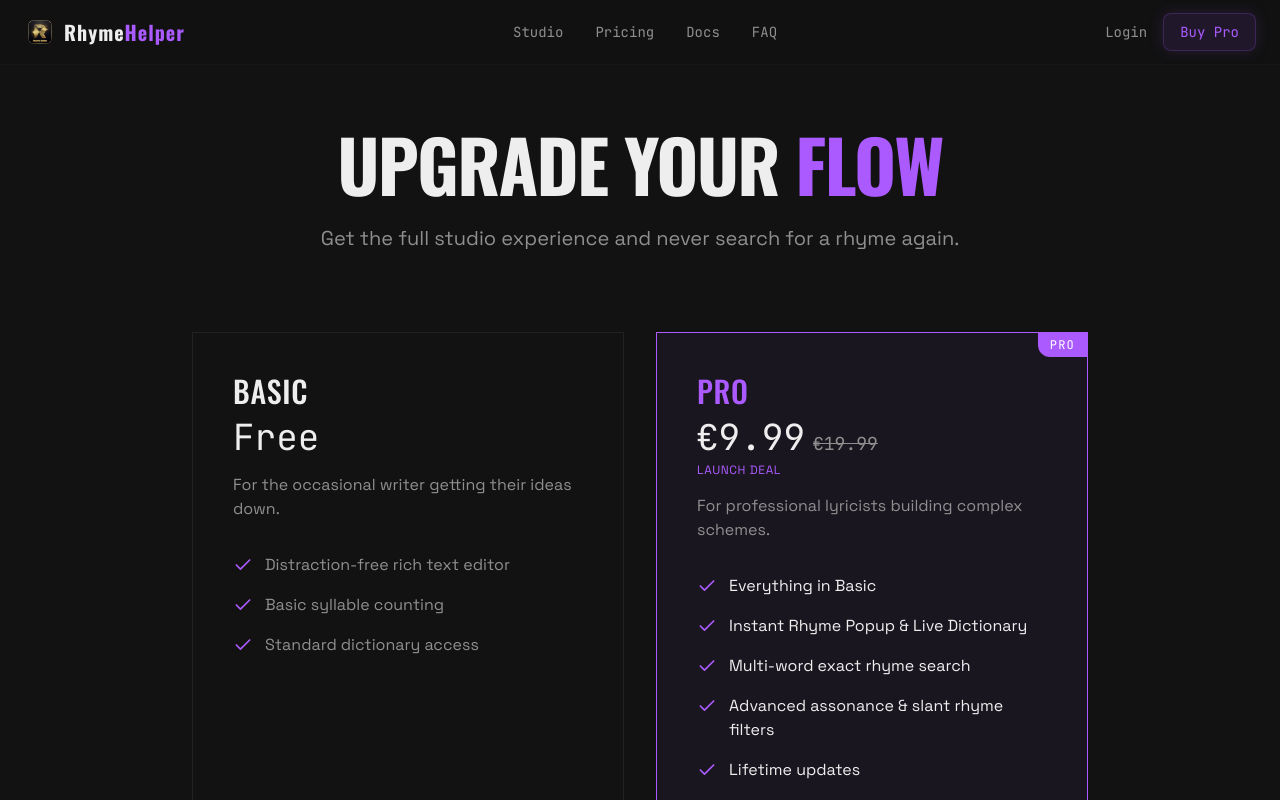
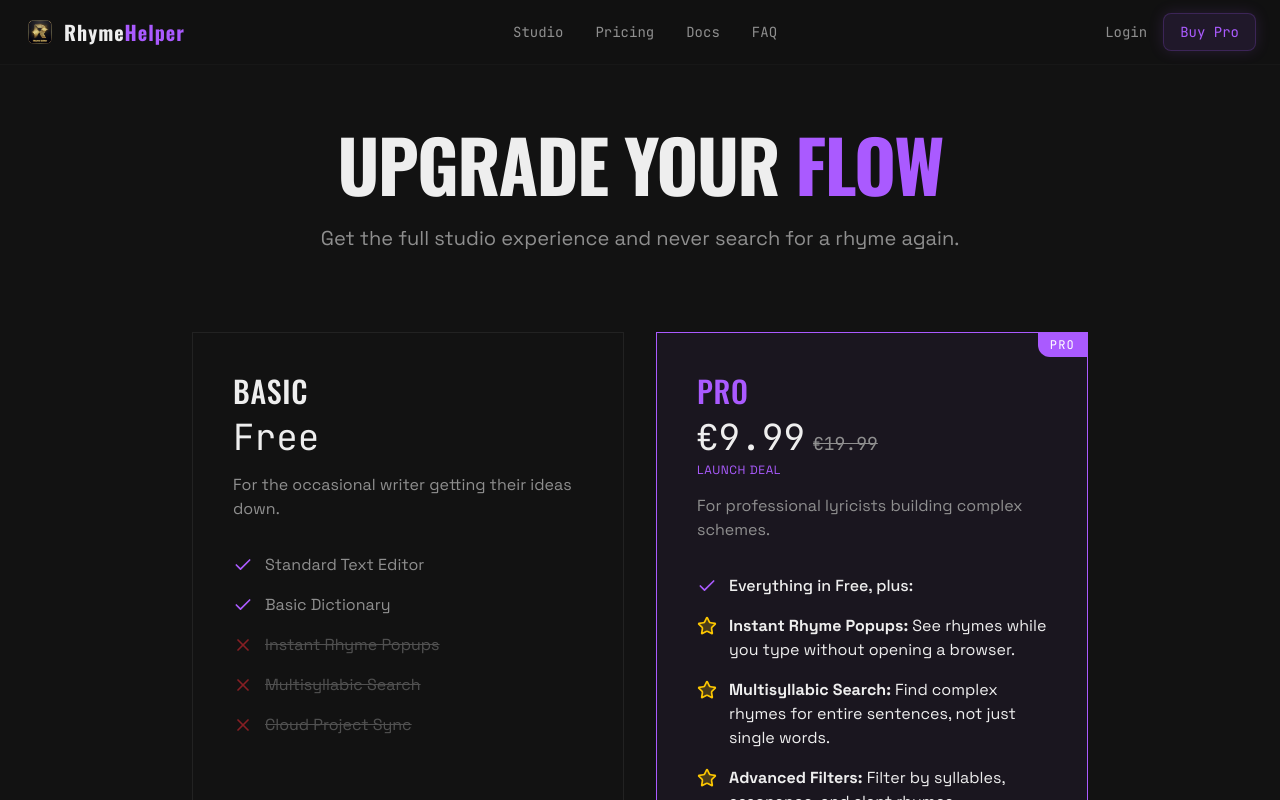
Before and after one commit to xavitje/RhymeHelper, a React (Vite) app: page /pricing in a window 1280 px wide. Shown: the top 800 px of the page. Built offline with nearby package versions, Linux system fonts and the light colour scheme.

Commit message:
better pricing

```diff
--- a/src/pages/Pricing.tsx
+++ b/src/pages/Pricing.tsx
@@ -1,5 +1,5 @@
 import { motion } from 'framer-motion';
-import { Check } from 'lucide-react';
+import { Check, X, Star } from 'lucide-react';
 import { APP_CONFIG } from '../config';
 
 export default function Pricing() {
@@ -27,15 +27,23 @@
           <ul className="space-y-4 mb-10 flex-1 font-sans text-muted-foreground">
             <li className="flex items-start gap-3">
               <Check className="w-5 h-5 text-primary mt-0.5 shrink-0" />
-              <span>Distraction-free rich text editor</span>
+              <span>Standard Text Editor</span>
             </li>
             <li className="flex items-start gap-3">
               <Check className="w-5 h-5 text-primary mt-0.5 shrink-0" />
-              <span>Basic syllable counting</span>
+              <span>Basic Dictionary</span>
             </li>
-            <li className="flex items-start gap-3">
-              <Check className="w-5 h-5 text-primary mt-0.5 shrink-0" />
-              <span>Standard dictionary access</span>
+            <li className="flex items-start gap-3 opacity-50">
+              <X className="w-5 h-5 text-red-500 mt-0.5 shrink-0" />
+              <span className="line-through">Instant Rhyme Popups</span>
+            </li>
+            <li className="flex items-start gap-3 opacity-50">
+              <X className="w-5 h-5 text-red-500 mt-0.5 shrink-0" />
+              <span className="line-through">Multisyllabic Search</span>
+            </li>
+            <li className="flex items-start gap-3 opacity-50">
+              <X className="w-5 h-5 text-red-500 mt-0.5 shrink-0" />
+              <span className="line-through">Cloud Project Sync</span>
             </li>
           </ul>
 
@@ -73,23 +81,23 @@
           <ul className="space-y-4 mb-10 flex-1 font-sans text-muted-foreground">
             <li className="flex items-start gap-3">
               <Check className="w-5 h-5 text-primary mt-0.5 shrink-0" />
-              <span className="text-foreground">Everything in Basic</span>
+              <span className="text-foreground font-medium">Everything in Free, plus:</span>
+            </li>
+            <li className="flex items-start gap-3">
+              <Star className="w-5 h-5 text-yellow-400 mt-0.5 shrink-0 fill-yellow-400/20" />
+              <span className="text-foreground"><strong>Instant Rhyme Popups:</strong> See rhymes while you type without opening a browser.</span>
+            </li>
+            <li className="flex items-start gap-3">
+              <Star className="w-5 h-5 text-yellow-400 mt-0.5 shrink-0 fill-yellow-400/20" />
+              <span className="text-foreground"><strong>Multisyllabic Search:</strong> Find complex rhymes for entire sentences, not just single words.</span>
+            </li>
+            <li className="flex items-start gap-3">
+              <Star className="w-5 h-5 text-yellow-400 mt-0.5 shrink-0 fill-yellow-400/20" />
+              <span className="text-foreground"><strong>Advanced Filters:</strong> Filter by syllables, assonance, and slant rhymes.</span>
             </li>
             <li className="flex items-start gap-3">
               <Check className="w-5 h-5 text-primary mt-0.5 shrink-0" />
-              <span className="text-foreground">Instant Rhyme Popup & Live Dictionary</span>
-            </li>
-            <li className="flex items-start gap-3">
-              <Check className="w-5 h-5 text-primary mt-0.5 shrink-0" />
-              <span className="text-foreground">Multi-word exact rhyme search</span>
-            </li>
-            <li className="flex items-start gap-3">
-              <Check className="w-5 h-5 text-primary mt-0.5 shrink-0" />
-              <span className="text-foreground">Advanced assonance & slant rhyme filters</span>
-            </li>
-            <li className="flex items-start gap-3">
-              <Check className="w-5 h-5 text-primary mt-0.5 shrink-0" />
-              <span className="text-foreground">Lifetime updates</span>
+              <span className="text-foreground">Lifetime Access & Updates</span>
             </li>
           </ul>
 
```
